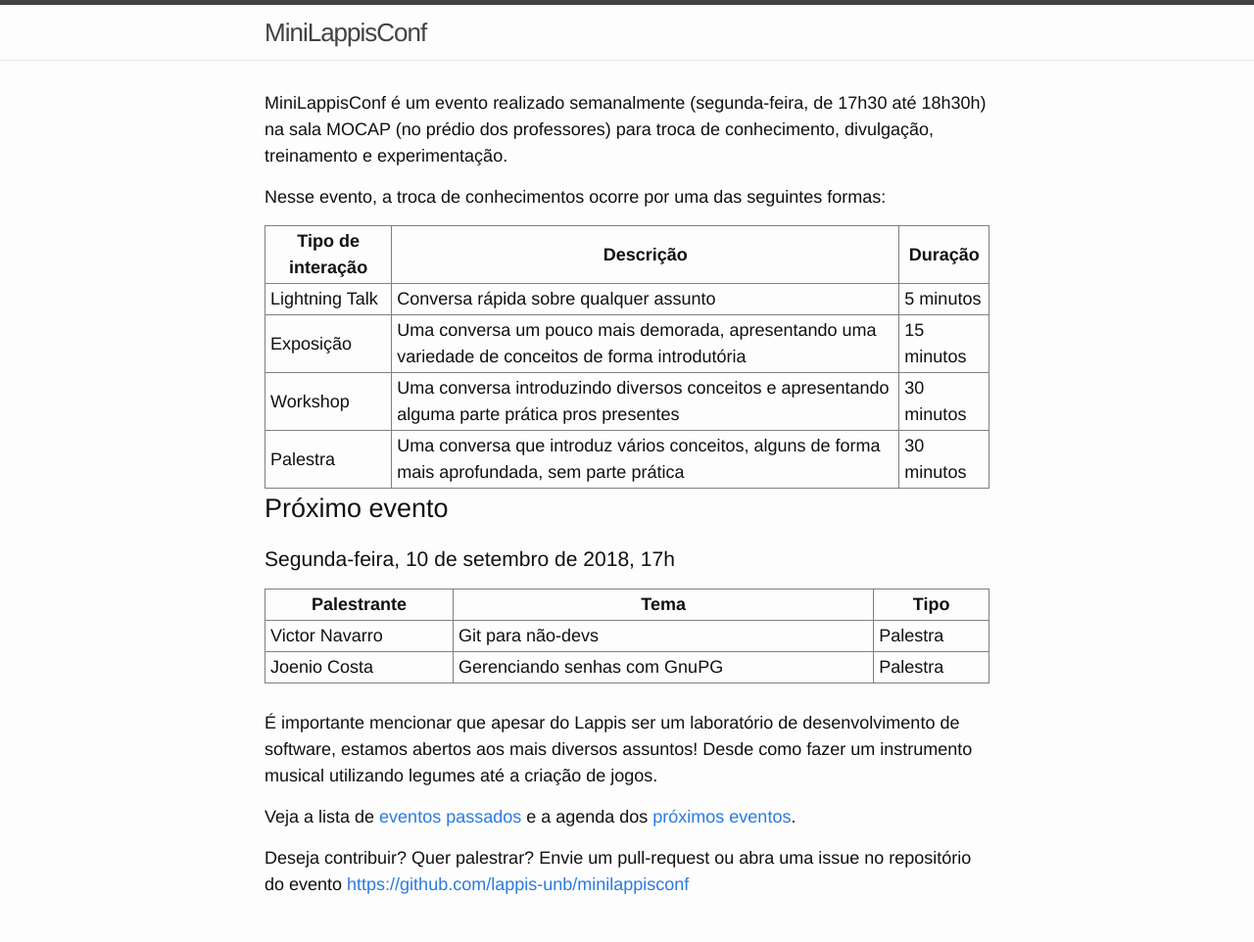
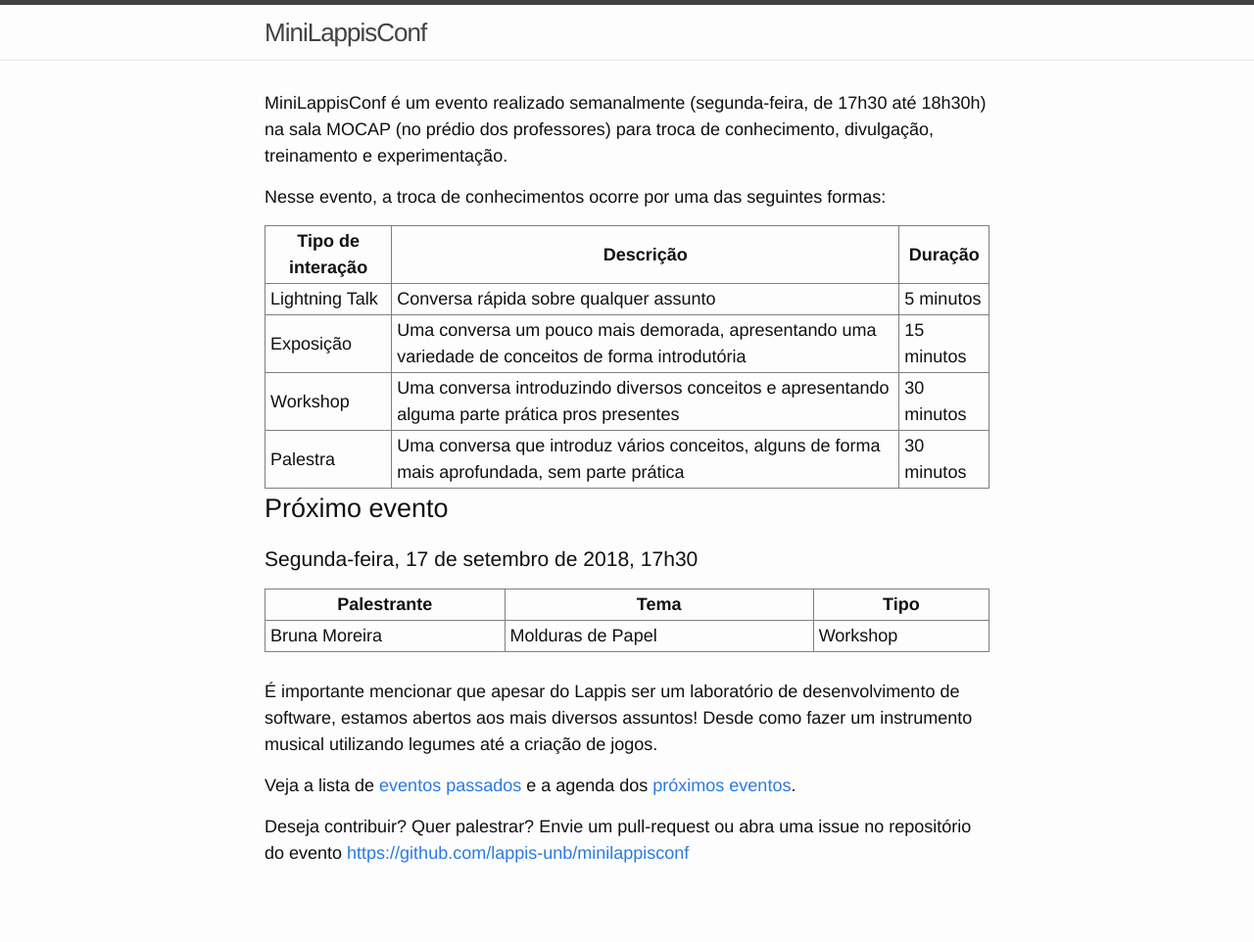
Before and after one commit to lappis-unb/MiniLappisConf, a Jekyll site: the page built from index.md, in a window 1280 px wide. Shown: the whole page at 98% size. Built offline with Jekyll 4.4.1, drawn with Linux system fonts in a browser that asks for light colours; after the commit the page ends 930 px from its top, so only the background shows below that.

Commit message:
Atualizando as palestras do dia 17

```diff
--- a/index.md
+++ b/index.md
@@ -17,12 +17,12 @@ Nesse evento, a troca de conhecimentos ocorre por uma das seguintes formas:
 
 ## Próximo evento
 
-### Segunda-feira, 10 de setembro de 2018, 17h
+### Segunda-feira, 17 de setembro de 2018, 17h30
 
 | Palestrante        | Tema                                     |    Tipo   |
 | ------------------ | ---------------------------------------- | -------   |
-| Victor Navarro     | Git para não-devs                        | Palestra  |
-| Joenio Costa       | Gerenciando senhas com GnuPG             | Palestra  |
+|   Bruna Moreira    |              Molduras de Papel           | Workshop  |
+
 
 <br/>
 É importante mencionar que apesar do Lappis ser um laboratório de
```
